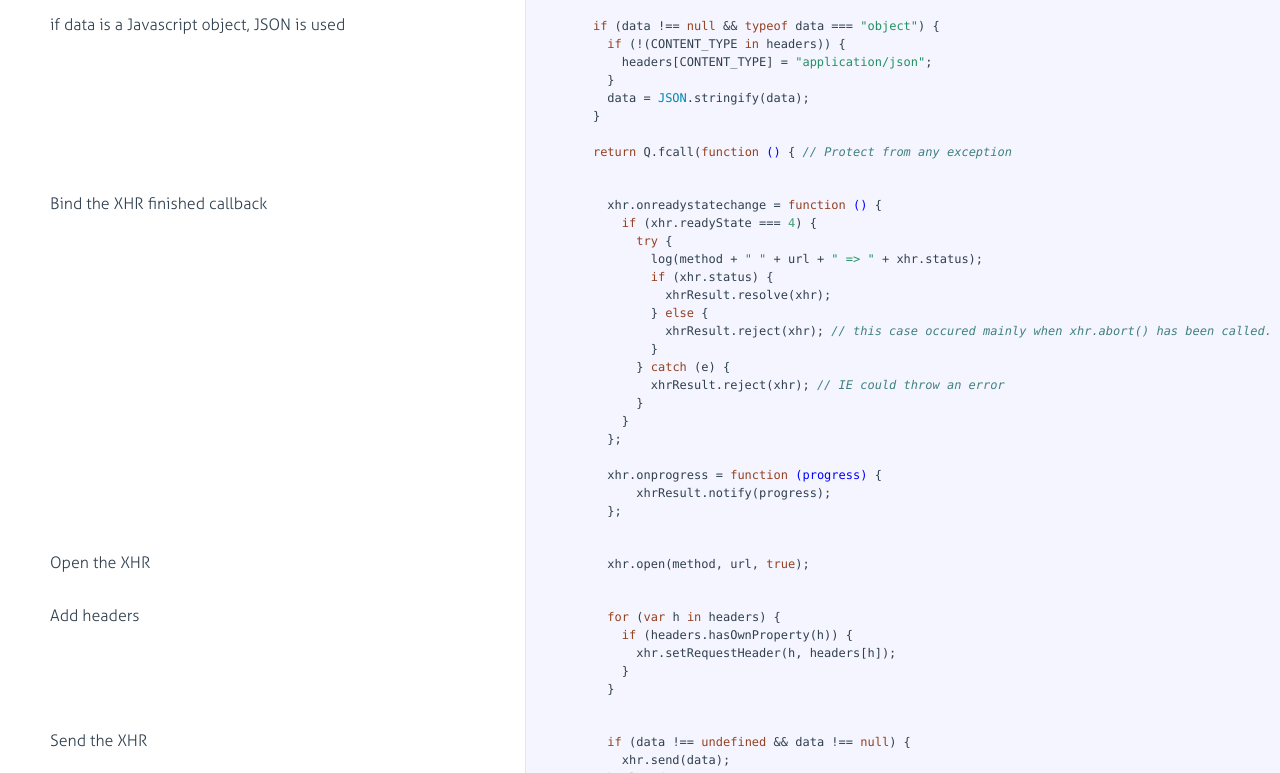
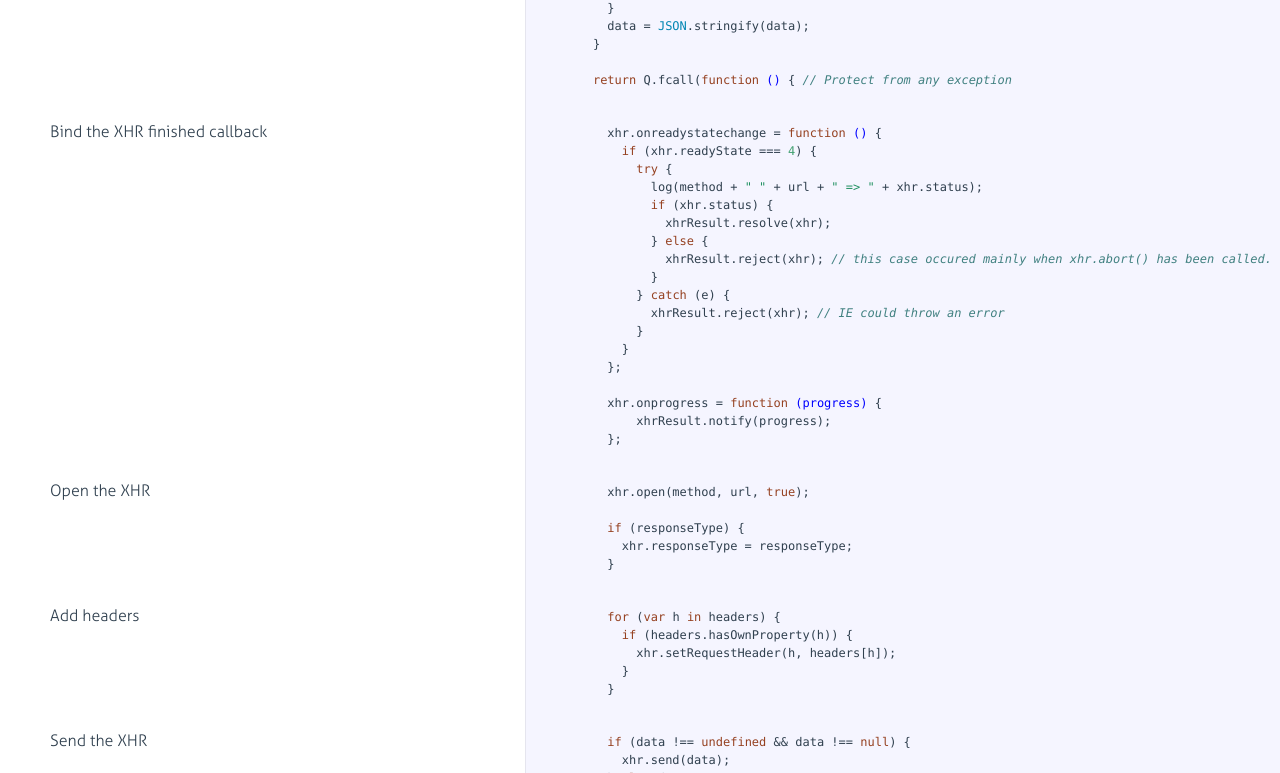
Before and after one commit to gre/deprecated-qajax, a website: page docs/qajax.html in a window 1280 px wide. Shown: the part 2278-3051 px from the top of the page. Drawn offline with Linux system fonts and the light colour scheme.

Commit message:
Fix previous feature for Firefox

```diff
--- a/docs/qajax.html
+++ b/docs/qajax.html
@@ -168,10 +168,6 @@
       headers = extend1({}, getOrElse(<span class="hljs-string">"headers"</span>, settings)),
       cacheParam = getOrElse(<span class="hljs-string">"cache"</span>, settings);
 
-    <span class="hljs-keyword">if</span> (responseType) {
-      xhr.responseType = responseType;
-    }
-
     <span class="hljs-keyword">if</span> (cacheParam) {
       params[cacheParam === <span class="hljs-literal">true</span> ? <span class="hljs-string">"_"</span> : cacheParam] = (<span class="hljs-keyword">new</span> <span class="hljs-built_in">Date</span>()).getTime();
     }</pre></div></div>
@@ -283,7 +279,11 @@
 
             </div>
 
-            <div class="content"><div class='highlight'><pre>      xhr.open(method, url, <span class="hljs-literal">true</span>);</pre></div></div>
+            <div class="content"><div class='highlight'><pre>      xhr.open(method, url, <span class="hljs-literal">true</span>);
+
+      <span class="hljs-keyword">if</span> (responseType) {
+        xhr.responseType = responseType;
+      }</pre></div></div>
 
         </li>
 
--- a/package.json
+++ b/package.json
@@ -1,6 +1,6 @@
 {
   "name": "qajax",
-  "version": "0.2.3",
+  "version": "0.2.4",
   "description": "Simple Promise ajax library based on Q",
   "keywords": [
     "q",
@@ -39,7 +39,7 @@
     "grunt-docco2": "~0.2.0",
     "grunt-contrib-watch": "~0.6.1",
     "connect": "~2.8.3",
-    "grunt-saucelabs" : "~8.1.1",
+    "grunt-saucelabs" : "~4.0.2",
     "grunt-contrib-connect" : "~0.8.0"
   },
   "main": "src/qajax.js",
```
Also changed, not shown: src/qajax.js (+4 -4 lines), build/qajax.min.js.
